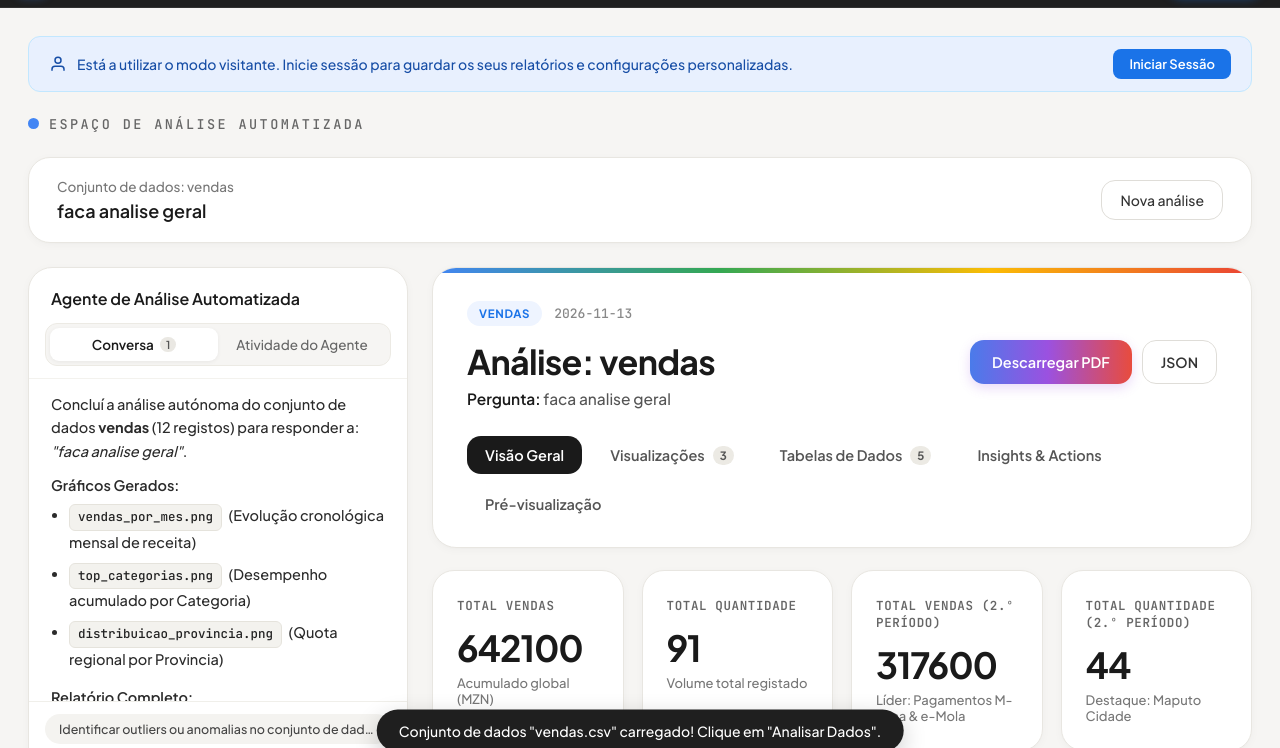
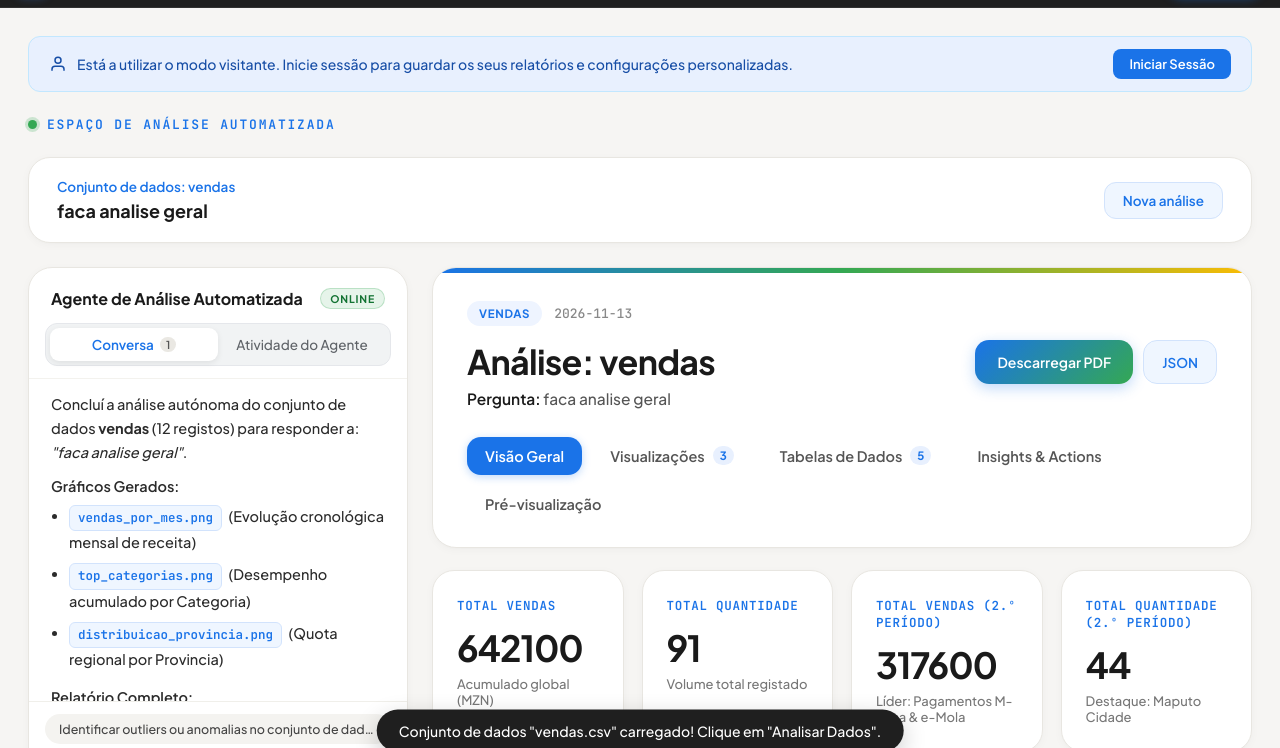
Before and after one commit to rofinaCumbe/AnaliseAutomatizada, a plain HTML site: page index.html in a window 1280 px wide. Both pictures are taken after a click on the button "🇲🇿 Ver Demonstração com Vendas (MZ)". Shown: the part 48-796 px from the top of the page. Drawn offline with nearby package versions, Linux system fonts and the light colour scheme.

Commit message:
style(workspace): harmonizar coloracao da area de analise com a pagina inicial

```diff
--- a/index.html
+++ b/index.html
@@ -337,7 +337,8 @@
       height: 185px;
       border-top-right-radius: 18px;
       overflow: hidden;
-      background: linear-gradient(90deg, #E8392B 0%, #B0449A 36%, #8B5CC6 68%, #4A7BEA 100%);
+      background: linear-gradient(135deg, #1A73E8 0%, #34A853 52%, #FBBC04 100%);
+      box-shadow: 0 4px 20px rgba(26, 115, 232, 0.12);
       display: flex;
       flex-direction: column;
     }
@@ -356,9 +357,9 @@
     .hero-band.band-3 {
       background: linear-gradient(
         90deg,
-        rgba(255, 225, 222, 0.44) 0%,
-        rgba(240, 215, 238, 0.44) 50%,
-        rgba(218, 230, 255, 0.46) 100%
+        rgba(255, 255, 255, 0.28) 0%,
+        rgba(255, 255, 255, 0.12) 50%,
+        rgba(255, 255, 255, 0.25) 100%
       );
     }
 
@@ -378,19 +379,20 @@
     }
 
     .workspace-dot {
-      width: 11px;
-      height: 11px;
+      width: 9px;
+      height: 9px;
       border-radius: 50%;
-      background-color: var(--accent-blue);
+      background-color: #34A853;
+      box-shadow: 0 0 0 3px rgba(52, 168, 83, 0.22);
       flex-shrink: 0;
     }
 
     .workspace-tag-text {
       font-family: "JetBrains Mono", monospace;
-      font-size: 13.5px;
-      font-weight: 500;
-      color: #666666;
-      letter-spacing: 0.18em;
+      font-size: 13px;
+      font-weight: 600;
+      color: #1A73E8;
+      letter-spacing: 0.14em;
       text-transform: uppercase;
     }
 
@@ -460,14 +462,15 @@
       width: 28px;
       height: 28px;
       border-radius: 50%;
-      background-color: #1A1A1A;
+      background: linear-gradient(135deg, #1A73E8 0%, #34A853 100%);
       color: #FFFFFF;
-      font-size: 14px;
-      font-weight: 600;
+      font-size: 13.5px;
+      font-weight: 700;
       display: inline-flex;
       align-items: center;
       justify-content: center;
       flex-shrink: 0;
+      box-shadow: 0 2px 6px rgba(26, 115, 232, 0.28);
     }
 
     .card-title {
@@ -514,22 +517,25 @@
     }
 
     .sample-btn {
-      background: #F3F4F6;
-      border: 1px solid #E2E4E8;
-      color: #333333;
+      background: #EFF6FF;
+      border: 1px solid #D2E3FC;
+      color: #1A73E8;
       font-family: inherit;
       font-size: 13.5px;
-      font-weight: 500;
-      padding: 7px 16px;
+      font-weight: 600;
+      padding: 8px 18px;
       border-radius: 999px;
       cursor: pointer;
       transition: all var(--transition-fast);
+      box-shadow: 0 1px 3px rgba(26, 115, 232, 0.08);
     }
 
     .sample-btn:hover {
       background: #E8F0FE;
-      border-color: #D2E3FC;
-      color: var(--link-blue);
+      border-color: #1A73E8;
+      color: #1557B0;
+      transform: translateY(-1px);
+      box-shadow: 0 2px 6px rgba(26, 115, 232, 0.16);
     }
 
     .file-list {
@@ -742,12 +748,16 @@
     }
 
     .analyze-btn.ready {
-      background: #1A1A1A;
+      background: #1A73E8;
+      color: #FFFFFF;
+      box-shadow: 0 4px 14px rgba(26, 115, 232, 0.35);
       cursor: pointer;
     }
 
     .analyze-btn.ready:hover {
-      background: #333333;
+      background: #1557B0;
+      transform: translateY(-1px);
+      box-shadow: 0 6px 18px rgba(26, 115, 232, 0.45);
     }
 
     /* ==================== ECRÃ 2: INTERFACE DE ANÁLISE (FIEL À IMAGEM) ==================== */
@@ -787,33 +797,41 @@
 
     .top-dataset-label {
       font-size: 13.5px;
-      color: #777777;
-      font-weight: 400;
+      color: #1A73E8;
+      font-weight: 600;
+      display: inline-flex;
+      align-items: center;
+      gap: 6px;
     }
 
     .top-inquiry-text {
       font-size: 18px;
+      font-weight: 700;
+      color: #1A1A1A;
+    }
+
+    .new-analysis-btn {
+      background: #EFF6FF;
+      border: 1px solid #D2E3FC;
+      border-radius: 12px;
+      padding: 9px 18px;
+      font-family: inherit;
+      font-size: 13.5px;
       font-weight: 600;
-      color: #1A1A1A;
-    }
-
-    .new-analysis-btn {
-      background: #FFFFFF;
-      border: 1px solid #DFDDD8;
-      border-radius: 14px;
-      padding: 10px 18px;
-      font-family: inherit;
-      font-size: 14px;
-      font-weight: 500;
-      color: #333333;
+      color: #1A73E8;
       cursor: pointer;
-      transition: background var(--transition-fast), border-color var(--transition-fast);
+      transition: all var(--transition-fast);
       white-space: nowrap;
+      display: inline-flex;
+      align-items: center;
+      gap: 6px;
     }
 
     .new-analysis-btn:hover {
-      background: #F6F5F3;
-      border-color: #C8C6C0;
+      background: #E8F0FE;
+      border-color: #1A73E8;
+      color: #1557B0;
+      transform: translateY(-1px);
     }
 
     /* 2. Layout Principal de 2 Colunas: Esquerda (Analytics Agent) + Direita (Relatório) */
@@ -843,18 +861,33 @@
     .agent-panel-header {
       padding: 20px 22px 14px;
       font-size: 16px;
-      font-weight: 600;
+      font-weight: 700;
       color: #1A1A1A;
+      display: flex;
+      align-items: center;
+      justify-content: space-between;
+    }
+
+    .agent-panel-header::after {
+      content: "ONLINE";
+      font-size: 10.5px;
+      font-weight: 700;
+      letter-spacing: 0.08em;
+      color: #137333;
+      background: #E6F4EA;
+      padding: 3px 9px;
+      border-radius: 999px;
+      border: 1px solid rgba(52, 168, 83, 0.25);
     }
 
     .agent-tabs-row {
       display: grid;
       grid-template-columns: 1fr 1fr;
-      background: #F6F5F3;
+      background: #F1F3F4;
       padding: 4px;
       margin: 0 16px 12px;
       border-radius: 12px;
-      border: 1px solid #ECEAE4;
+      border: 1px solid #E5E7EB;
     }
 
     .agent-tab-btn {
@@ -865,7 +898,7 @@
       font-family: inherit;
       font-size: 13.5px;
       font-weight: 500;
-      color: #666666;
+      color: #5F6368;
       cursor: pointer;
       display: inline-flex;
       align-items: center;
@@ -876,9 +909,9 @@
 
     .agent-tab-btn.active {
       background: #FFFFFF;
-      color: #1A1A1A;
+      color: #1A73E8;
       font-weight: 600;
-      box-shadow: 0 1px 4px rgba(0, 0, 0, 0.06);
+      box-shadow: 0 2px 6px rgba(0, 0, 0, 0.08);
     }
 
     .tab-count-badge {
@@ -913,12 +946,13 @@
       display: inline-block;
       font-family: "JetBrains Mono", monospace;
       font-size: 12.5px;
-      background: #F3F2EE;
-      color: #222222;
+      background: #EFF6FF;
+      color: #1A73E8;
       padding: 2px 8px;
       border-radius: 6px;
-      border: 1px solid #E5E3DC;
+      border: 1px solid #D2E3FC;
       margin-right: 4px;
+      font-weight: 600;
     }
 
     .chat-followup-item {
@@ -952,8 +986,9 @@
       width: 20px;
       height: 20px;
       border-radius: 50%;
-      background: #E8F0FE;
-      color: var(--link-blue);
+      background: #EFF6FF;
+      color: #1A73E8;
+      border: 1px solid #D2E3FC;
       font-size: 11px;
       font-weight: 700;
       display: inline-flex;
@@ -1038,7 +1073,8 @@
     }
 
     .agent-chat-send.ready {
-      background: #1A1A1A;
+      background: #1A73E8;
+      box-shadow: 0 2px 8px rgba(26, 115, 232, 0.35);
     }
 
     /* --- COLUNA DIREITA: RELATÓRIO DE ANÁLISE --- */
@@ -1061,7 +1097,7 @@
     .report-rainbow-bar {
       height: 5px;
       width: 100%;
-      background: linear-gradient(90deg, #4285F4 0%, #34A853 35%, #FBBC05 68%, #EA4335 100%);
+      background: linear-gradient(90deg, #1A73E8 0%, #34A853 50%, #FBBC04 100%);
     }
 
     .report-header-content {
@@ -1130,37 +1166,39 @@
       padding: 0 22px;
       border-radius: 14px;
       border: none;
-      background: linear-gradient(90deg, #4A7BEA 0%, #9B51E0 48%, #E84C3D 100%);
+      background: linear-gradient(135deg, #1A73E8 0%, #34A853 100%);
       color: #FFFFFF;
       font-family: inherit;
-      font-size: 14.5px;
+      font-size: 14px;
       font-weight: 600;
       cursor: pointer;
-      box-shadow: 0 4px 12px rgba(155, 81, 224, 0.22);
-      transition: transform var(--transition-fast), opacity var(--transition-fast);
+      box-shadow: 0 4px 14px rgba(26, 115, 232, 0.28);
+      transition: transform var(--transition-fast), box-shadow var(--transition-fast);
     }
 
     .btn-download-pdf:hover {
-      opacity: 0.94;
       transform: translateY(-1px);
+      box-shadow: 0 6px 18px rgba(26, 115, 232, 0.4);
     }
 
     .btn-download-json {
       height: 44px;
       padding: 0 18px;
       border-radius: 14px;
-      border: 1px solid #DFDDD8;
-      background: #FFFFFF;
-      color: #333333;
+      border: 1px solid #D2E3FC;
+      background: #EFF6FF;
+      color: #1A73E8;
       font-family: inherit;
-      font-size: 14px;
+      font-size: 13.5px;
       font-weight: 600;
       cursor: pointer;
-      transition: background var(--transition-fast);
+      transition: all var(--transition-fast);
     }
 
     .btn-download-json:hover {
-      background: #F6F5F3;
+      background: #E8F0FE;
+      border-color: #1A73E8;
+      color: #1557B0;
     }
 
     /* Abas do Relatório (Overview, Visualizations 3, Data Tables 5, Insights & Actions, Print Preview) */
@@ -1188,18 +1226,19 @@
     }
 
     .report-subtab:hover {
-      background: #F4F3F0;
-      color: #1A1A1A;
+      background: #EFF6FF;
+      color: #1A73E8;
     }
 
     .report-subtab.active {
-      background: #1A1A1A;
+      background: #1A73E8;
       color: #FFFFFF;
+      box-shadow: 0 2px 8px rgba(26, 115, 232, 0.28);
     }
 
     .subtab-badge {
-      background: #ECEAE4;
-      color: #555555;
+      background: #E8F0FE;
+      color: #1A73E8;
       font-size: 11.5px;
       font-weight: 700;
       padding: 2px 7px;
@@ -1207,7 +1246,7 @@
     }
 
     .report-subtab.active .subtab-badge {
-      background: rgba(255, 255, 255, 0.2);
+      background: rgba(255, 255, 255, 0.25);
       color: #FFFFFF;
     }
 
@@ -1229,10 +1268,10 @@
     .report-kpi-label {
       font-family: "JetBrains Mono", monospace;
       font-size: 12.5px;
-      font-weight: 600;
-      color: #666666;
+      font-weight: 700;
+      color: #1A73E8;
       text-transform: uppercase;
-      letter-spacing: 0.05em;
+      letter-spacing: 0.06em;
       margin-bottom: 14px;
     }
 
@@ -4074,7 +4113,7 @@
       chartInstances.forEach(c => c.destroy());
       chartInstances = [];
 
-      const palette = ['#4285F4', '#8B5CC6', '#E8392B', '#10B981', '#F59E0B', '#B0449A'];
+      const palette = ['#1A73E8', '#34A853', '#FBBC04', '#EA4335', '#4285F4', '#0F9D58'];
 
       function createLineChart(canvasId) {
         return new Chart(document.getElementById(canvasId).getContext('2d'), {
@@ -4084,11 +4123,13 @@
             datasets: [{
               label: metric1,
               data: monthEntries.map(x => x[1]),
-              borderColor: '#4285F4',
-              backgroundColor: 'rgba(66, 133, 244, 0.12)',
+              borderColor: '#1A73E8',
+              backgroundColor: 'rgba(26, 115, 232, 0.12)',
               borderWidth: 3,
-              pointBackgroundColor: '#E8392B',
-              pointRadius: 4,
+              pointBackgroundColor: '#34A853',
+              pointBorderColor: '#FFFFFF',
+              pointBorderWidth: 2,
+              pointRadius: 5,
               fill: true,
               tension: 0.35
             }]
```
